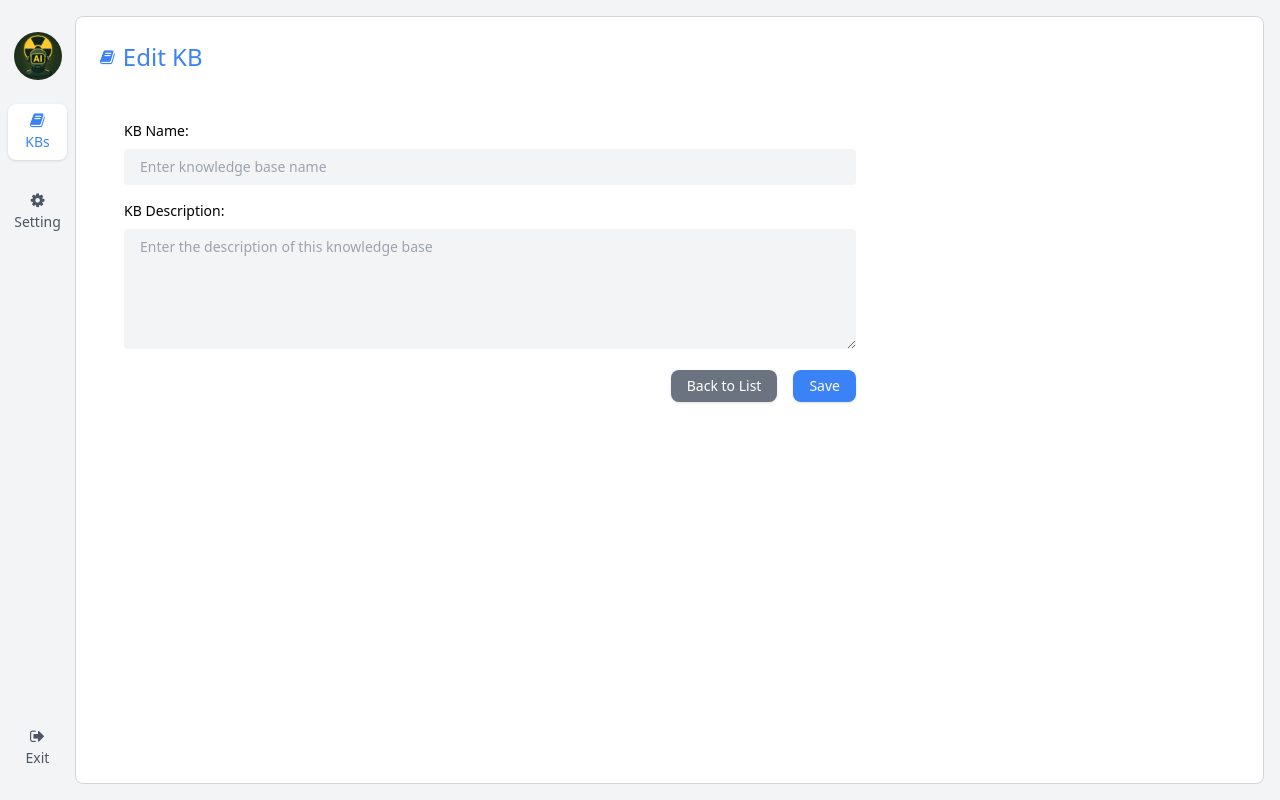
After one commit to SodaShikenn/LLM-RAG_KBQA, a Flask app: template project/apps/templates/dataset/dataset_edit.html in a window 1280 px wide. The commit adds this page. Run offline with Flask 3, Linux system fonts and the light colour scheme; the template is opened without the code that fills it: values that come from a table or form of the project are taken from there, others are empty; parts of the project's set-up code (start-up, migrations or seed data) failed here and were passed over.

Commit message:
Edit the knowledge base and modify the list links

```diff
--- /dev/null
+++ b/project/apps/templates/dataset/dataset_edit.html
@@ -0,0 +1,57 @@
+{% extends 'layouts/main.html' %}
+
+{% block header %}
+<title>Create KB</title>
+{% endblock %}
+
+{% block content %}
+<div class="flex-1">
+    <div class="h-full p-4 pl-0">
+        <div class="h-full w-full rounded-lg border border-gray-300 bg-white overflow-auto p-6">
+
+            <div class="flex justify-between items-center">
+                <div class="flex items-center mb-4 text-blue-500">
+                    <i class="fa fa-book text-2xl mr-2"></i>
+                    <h1 class="text-2xl font-medium">Edit KB</h1>
+                </div>
+            </div>
+
+            <div class="p-6 w-full md:w-[780px]">
+
+                {% include "widgets/flash_messages.html" %}
+
+                <form action="{{url_for('dataset.dataset_edit', dataset_id=dataset.id)}}" method="post">
+                    {{ form.hidden_tag() }}
+                    <div class="py-2">
+                        <div class="mb-2 text-sm font-medium">KB Name:</div>
+                        <div class="w-full text-sm">
+                            <input type="text" name="name" value="{{dataset.name}}"
+                                class="px-4 py-2 w-full bg-gray-100 rounded" placeholder="Enter knowledge base name">
+                        </div>
+                    </div>
+                    <div class="py-2">
+                        <div class="mb-2 text-sm font-medium">KB Description:</div>
+                        <div class="w-full text-sm">
+                            <textarea name="desc" class="px-4 py-2 w-full h-[120px] bg-gray-100 rounded"
+                                placeholder="Enter the description of this knowledge base">{{dataset.desc}}</textarea>
+                        </div>
+                    </div>
+                    <div class="flex justify-end mt-2 space-x-4">
+                        <a href="#"
+                            class="text-sm bg-gray-500 text-white px-4 py-1.5 rounded-lg shadow hover:bg-gray-600">
+                            Back to List
+                        </a>
+                        <button type="submit"
+                            class="text-sm bg-blue-500 text-white px-4 py-1.5 rounded-lg shadow hover:bg-blue-600">
+                            Save
+                        </button>
+                    </div>
+                </form>
+
+            </div>
+
+
+        </div>
+    </div>
+</div>
+{% endblock %}
--- a/project/apps/templates/dataset/dataset_list.html
+++ b/project/apps/templates/dataset/dataset_list.html
@@ -32,7 +32,7 @@
             {% include "widgets/flash_messages.html" %}
             <div class="grid grid-cols-3 gap-6">
                 {% for item in datasets %}
-                <!-- 知识库单元 -->
+                <!-- KB Unit -->
                 <div class="border rounded-lg p-4 flex flex-col justify-between hover:border-blue-500">
                     <a href="">
                         <div class="flex items-center mb-2">
@@ -46,7 +46,7 @@
                     <div class="flex justify-between items-center">
                         <span class="text-sm text-gray-600">3 doc</span>
                         <div class="space-x-1">
-                            <a href=""
+                            <a href="{{url_for('dataset.dataset_edit', dataset_id=item.id)}}"
                                 class="bg-green-500 text-white px-3 py-1 text-sm rounded shadow hover:bg-green-600">Edit</a>
                             <a href=""
                                 class="bg-red-500 text-white px-3 py-1 text-sm rounded shadow hover:bg-red-600">Delete</a>
```
Also changed, not shown: project/apps/dataset/views/dataset.py (+22 -0 lines).
